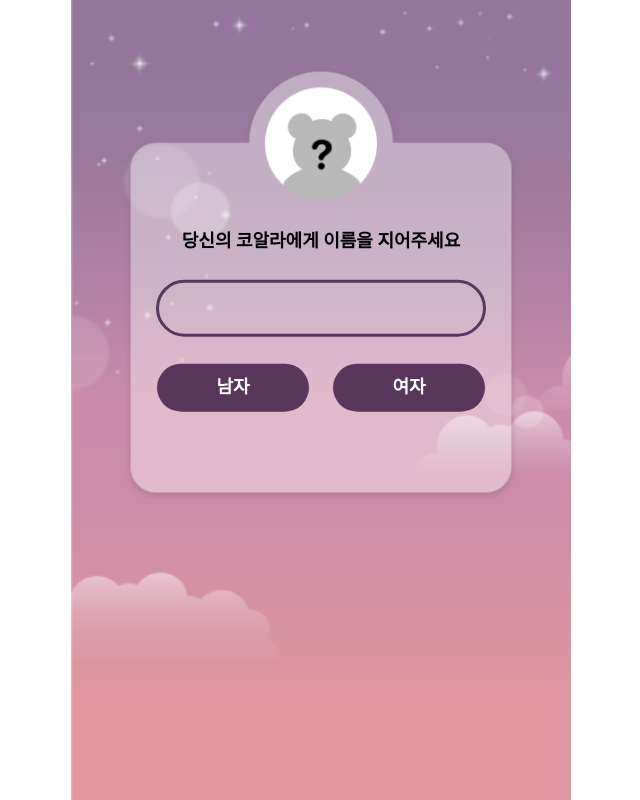
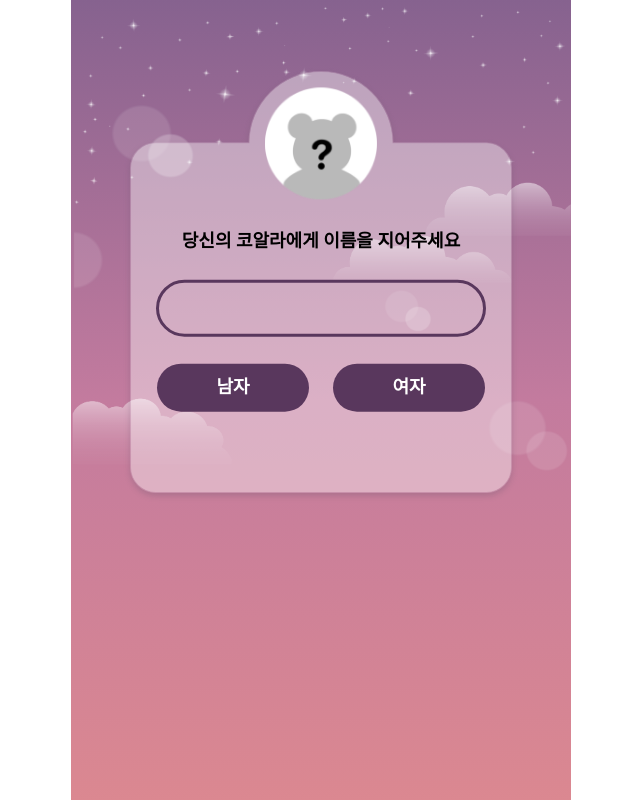
Before and after one commit to ConnectingRoad/CoalaMVP, a React (Create React App) app: page /#/ in a window 1280 px wide. Shown: the whole page, without its empty margins (319-959 px from the left). Built offline with nearby package versions, Linux system fonts and the light colour scheme.

Commit message:
배경 사이즈 조절

```diff
--- a/src/routes/Loading.css
+++ b/src/routes/Loading.css
@@ -1,11 +1,18 @@
 .loading {
+    background: linear-gradient(to bottom, #683B73CC, #B45A86CC, #D26A75CC);
     position: relative;
-    background-image: url('../img/inro_bg.png');
-    background-repeat: no-repeat;
-    background-size: cover;
+    box-sizing: border-box;
+    margin: 0;
     height: 100vh;
-    box-sizing: border-box;
     padding: 13% 10% 0px 10%;
+    z-index: 0;
+}
+.loading .loading__bg {
+    position: absolute;
+    top: 0;
+    left: 0;
+    width: 100%;
+    z-index: -1;
 }
 .loading .loading__text {
     font-size: 1.8rem;
--- a/src/routes/Loading.js
+++ b/src/routes/Loading.js
@@ -1,6 +1,7 @@
 import React from 'react';
 import './Loading.css';
 import start_btn from '../img/start_btn.svg';
+import intro_bg from '../img/intro_bg.png';
 import { Link } from 'react-router-dom';
 
 class Loading extends React.Component{
@@ -19,6 +20,7 @@ class Loading extends React.Component{
         if (location.state) {
             return (
                 <div className="loading">
+                    <img className="loading__bg" alt="intro_bg" src={intro_bg}/>
                     <div className="loading__text">
                         <p>평화로운 코알라 마을<br/>
                         모든 코알라들은 여유롭게 자고 먹으며<br/>
--- a/src/routes/Quiz.css
+++ b/src/routes/Quiz.css
@@ -0,0 +1,11 @@
+.quiz {
+    background: url('../img/intro_bg.png') no-repeat;
+    -webkit-background-size: cover;
+    -moz-background-size: cover;
+    -o-background-size: cover;
+    background-size: cover;
+    box-sizing: border-box;
+    margin: 0;
+    height: 100vh;
+    padding: 13% 10% 0px 10%;
+}
--- a/src/routes/Start.css
+++ b/src/routes/Start.css
@@ -1,9 +1,17 @@
 .start {
-    background-image: url('../img/inro_bg.png');
-    background-repeat: no-repeat;
-    background-size: cover;
+    background: linear-gradient(to bottom, #683B73CC, #B45A86CC, #D26A75CC);
+    position: relative;
     box-sizing: border-box;
     margin: 0;
     height: 100vh;
     padding: 13% 10% 0px 10%;
+    z-index: 0;
+    overflow: hidden;
 }
+.start .start__bg {
+    position: absolute;
+    top: 0;
+    left: 0;
+    width: 100%;
+    z-index: -1;
+}
--- a/src/routes/Start.js
+++ b/src/routes/Start.js
@@ -1,9 +1,11 @@
 import Info from '../components/Info';
 import './Start.css';
+import intro_bg from '../img/intro_bg.png';
 
 function Start() {
     return (
         <div className="start">
+            <img className="start__bg" alt="start__bg" src={ intro_bg }/>
             <Info />
         </div>
     );
```
Also changed, not shown: src/img/inro_bg.png (deleted), src/img/intro_bg.png (added).
